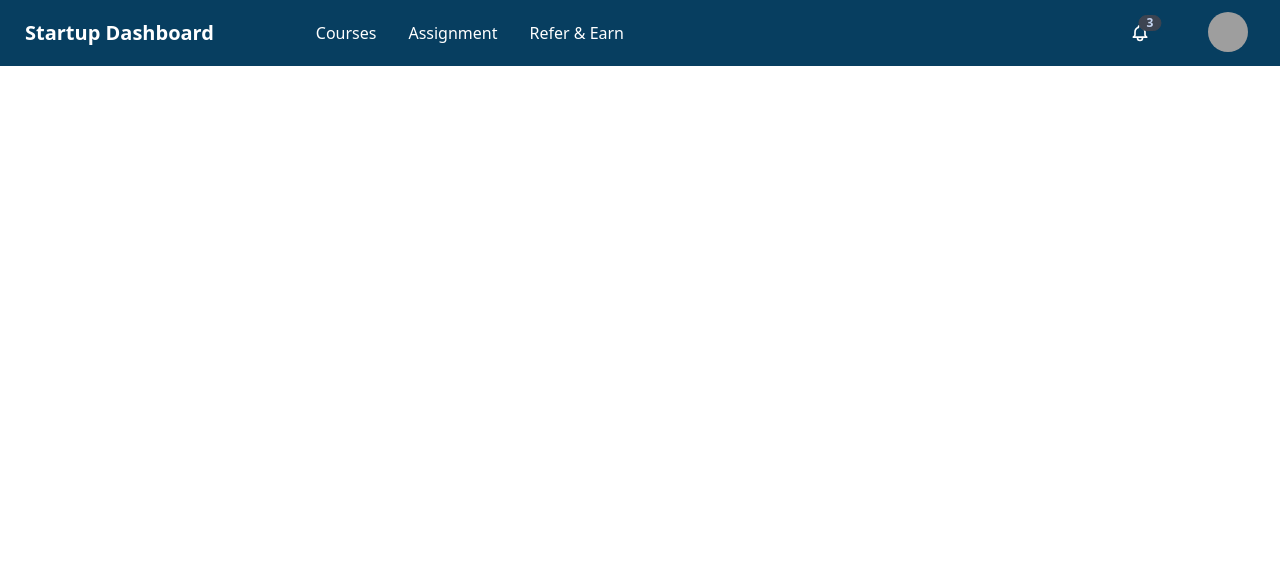
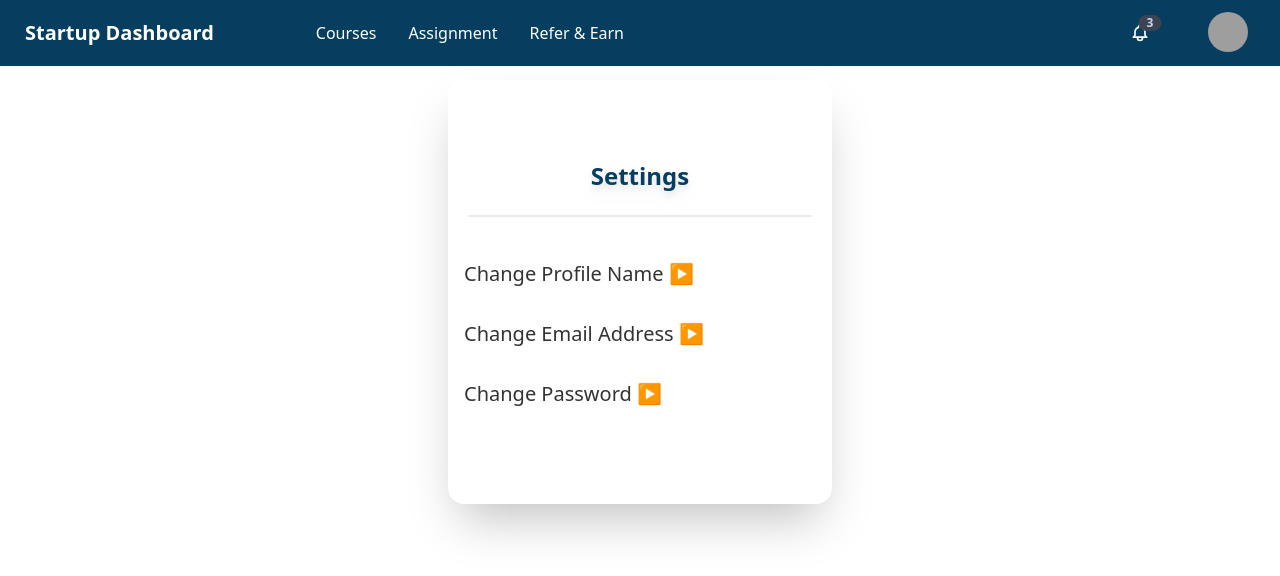
Before and after one commit to n00bNn00b/dreadnought-dashboard, a React (Create React App) app: page /settings in a window 1280 px wide. Shown: the top 576 px of the page. Built offline with nearby package versions, Linux system fonts and the light colour scheme; grey boxes are pictures that could not be loaded.

Commit message:
settings component created

```diff
--- a/src/components/Dashboard/Settings/Settings.jsx
+++ b/src/components/Dashboard/Settings/Settings.jsx
@@ -1,10 +1,51 @@
 import React from "react";
 
 const Settings = () => {
+  const hadnleUpdate = (e) => {
+    //
+  };
   return (
-    <div>
-      <h2>Settings</h2>
-    </div>
+    <form
+      onSubmit={hadnleUpdate}
+      className="card bg-base-100 shadow-2xl form-control w-full max-w-sm mx-auto my-20 py-20"
+    >
+      <div className="card-body-5">
+        <h2 className="text-center text-2xl font-bold drop-shadow-lg text-primary">
+          Settings
+        </h2>
+        <div className="divider mx-5" />
+        {/* settings part */}
+        <div className="collapse mt-5">
+          <input type="checkbox" />
+          <div className="collapse-title text-xl font-medium">
+            Change Profile Name ▶
+          </div>
+          <div className="collapse-content">
+            <p>hello</p>
+          </div>
+        </div>
+
+        <div className="collapse">
+          <input type="checkbox" />
+          <div className="collapse-title text-xl font-medium">
+            Change Email Address ▶
+          </div>
+          <div className="collapse-content">
+            <p>hello</p>
+          </div>
+        </div>
+
+        <div className="collapse">
+          <input type="checkbox" />
+          <div className="collapse-title text-xl font-medium">
+            Change Password ▶
+          </div>
+          <div className="collapse-content">
+            <p>hello</p>
+          </div>
+        </div>
+      </div>
+    </form>
   );
 };
 
```
